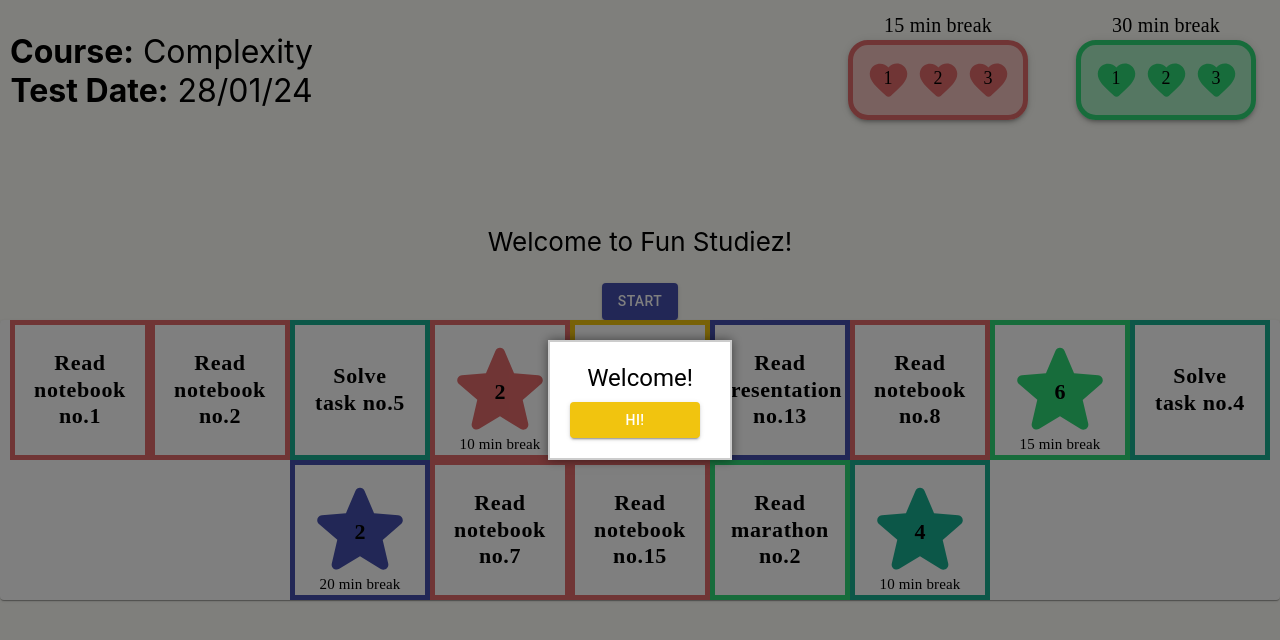
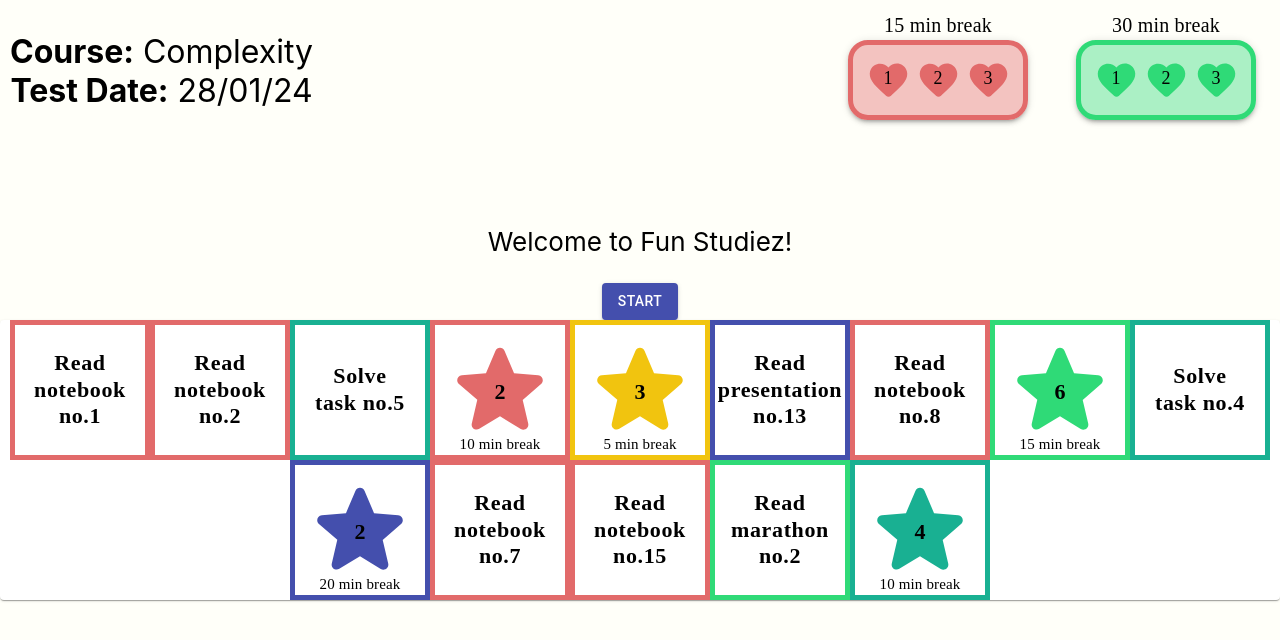
Before and after one commit to amit-erlich/FunStudiez, a React (Create React App) app: page / in a window 1280 px wide. Shown: the top 640 px of the page. Built offline with nearby package versions, Linux system fonts and the light colour scheme.

Commit message:
unnecessary code is deleted

```diff
--- a/src/App.js
+++ b/src/App.js
@@ -15,7 +15,6 @@ function App() {
   const theme = useTheme();
   const [timerTime, setTimerTime] = useState(0);
   const [showPopup, setShowPopup] = useState(false);
-  const [showPopupTest, setShowPopupTest] = useState(true);
   const courseName = 'Complexity';
   const tastDate = '28/01/24';
   const timerButtonColor = timerTime === 15 ? theme.palette.pink : theme.palette.green;
@@ -32,7 +31,6 @@ function App() {
 
   return (
     <div className="App">
-      {showPopupTest && (<Popup headline={'Welcome!'} buttonText='Hi!' buttonColor={theme.palette.yellow} onClick={() => setShowPopupTest(false)}></Popup>)}
       {showPopup && (
         <Popup headline={`You have ${timerTime} min`} buttonText='Start timer' buttonColor={timerButtonColor} onClick={() => setShowPopup(false)}></Popup>
       )}
```
